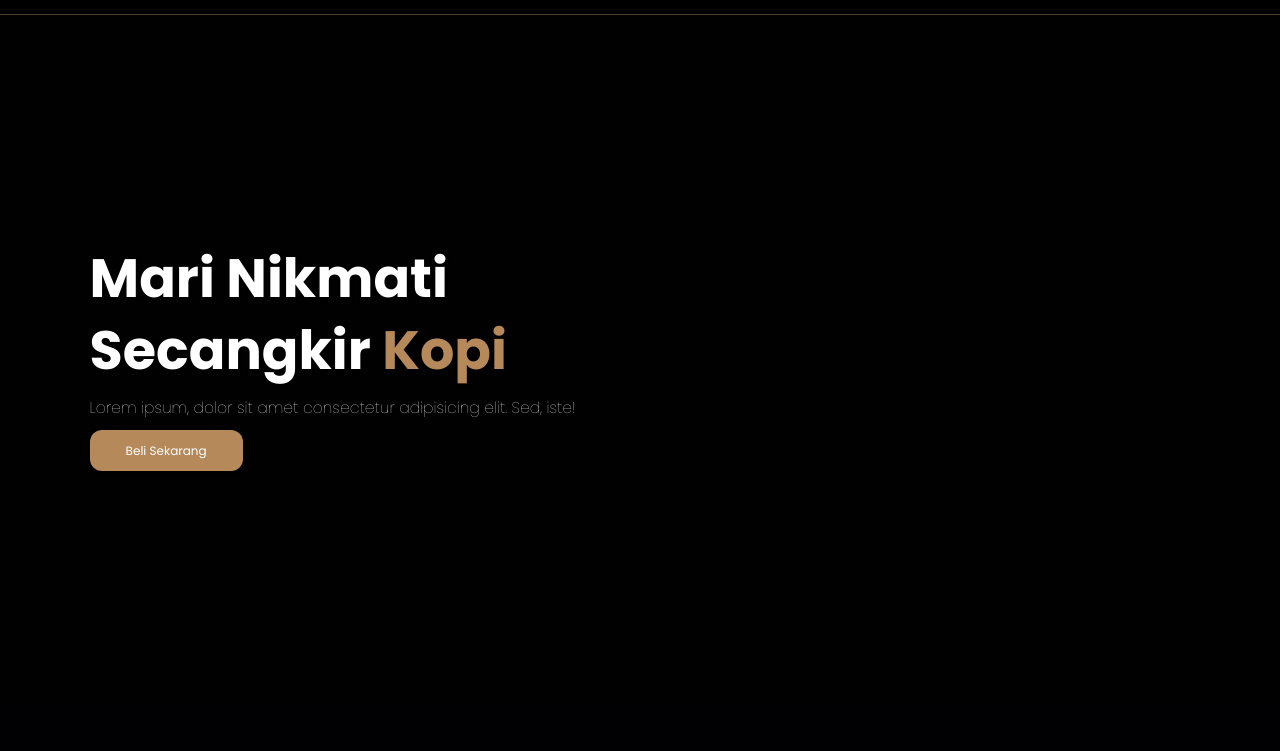
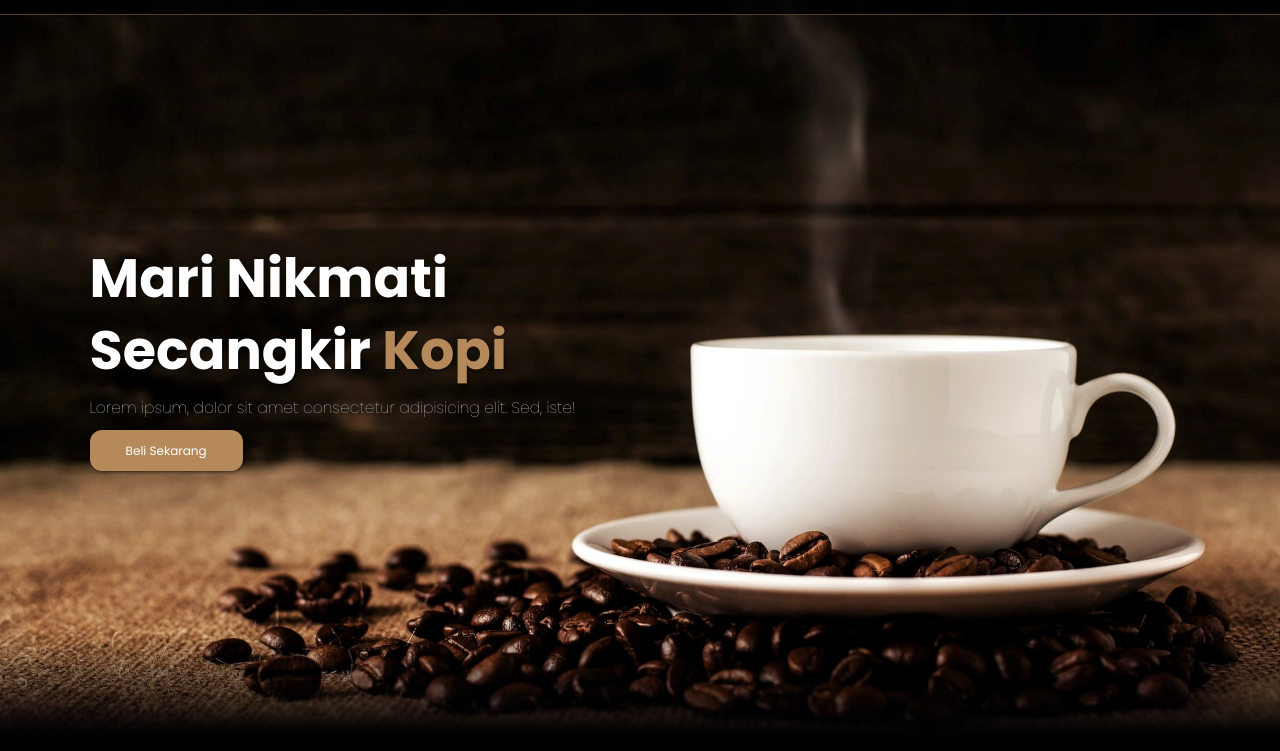
Before and after one commit to RichoAlbertTio/slicing-kopi-kenangan-senja, a plain HTML site: page index.html in a window 1280 px wide. Shown: the part 49-800 px from the top of the page. Drawn offline with nearby package versions, Linux system fonts and the light colour scheme; the site is published under a folder, as on GitHub Pages, so addresses that start at the root find nothing.

Commit message:
src img update

```diff
--- a/assets/css/style.scss
+++ b/assets/css/style.scss
@@ -102,7 +102,7 @@ body{
   display: flex;
   /* jika center vertikal pake align, jika horizontal pake justify-content */
   align-items: center;
-  background-image: url(/assets/img/header-bg.jpg);
+  background-image: url(../img/header-bg.jpg);
   background-repeat: no-repeat;
   background-size: cover;
   min-height: 100vh;
```
Also changed, not shown: assets/css/style.css, 1 other file.
